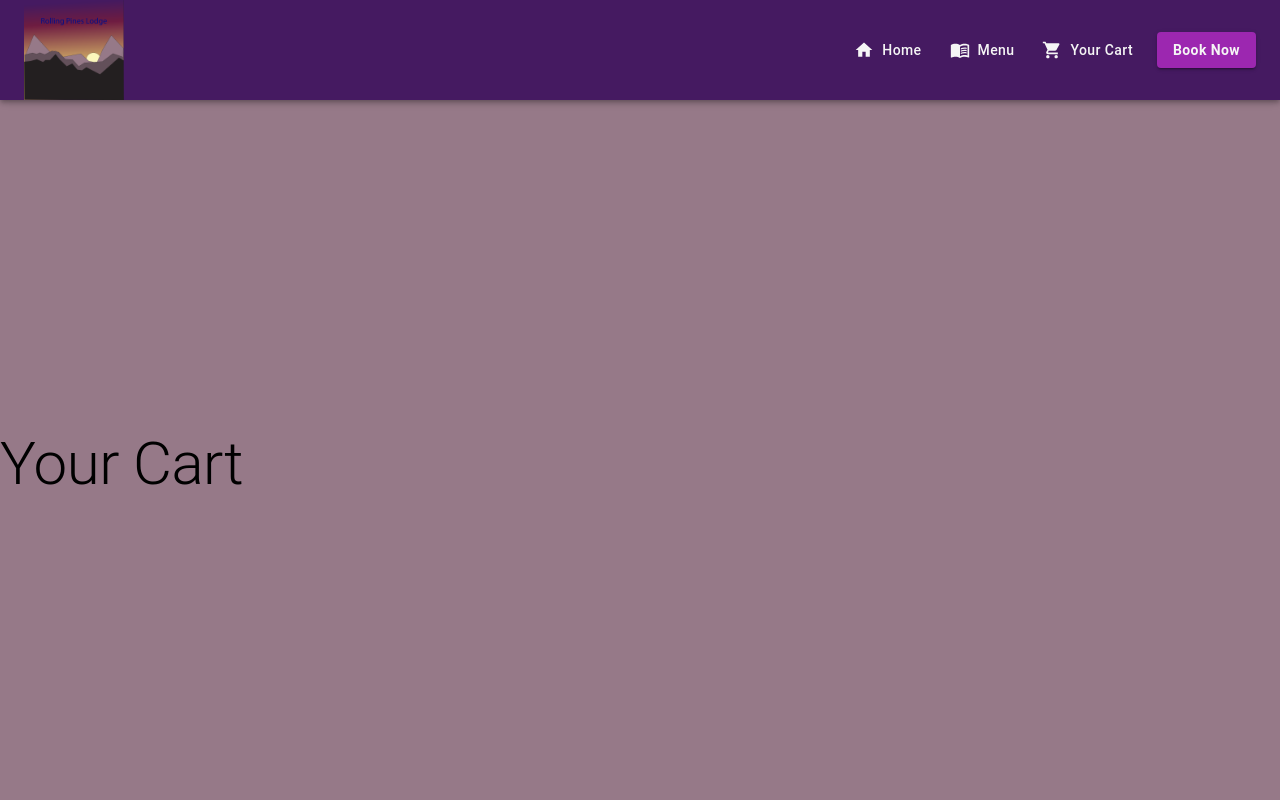
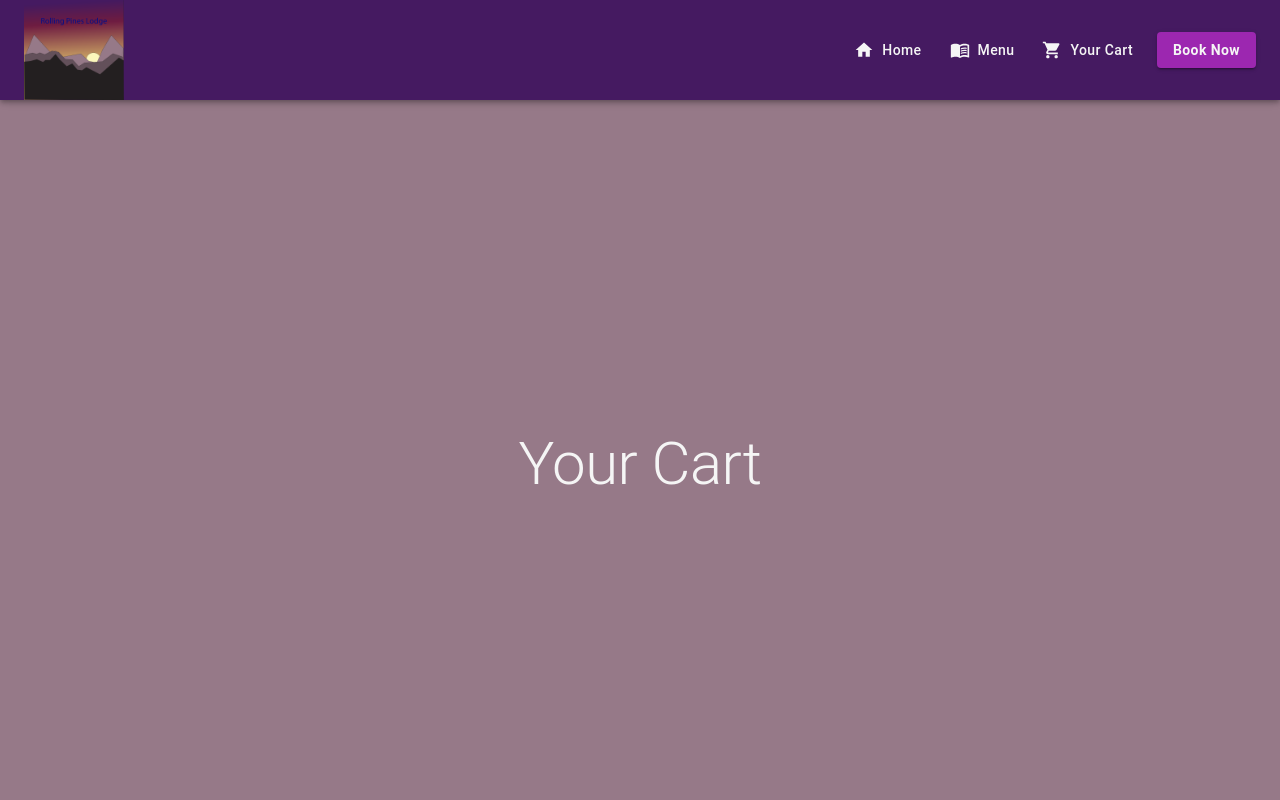
Before and after one commit to Harrison-Holt/rolling-pines-lodge, a React (Vite) app: page /cart in a window 1280 px wide. Shown: the top 800 px of the page. Built offline with nearby package versions, Linux system fonts and the light colour scheme.

Commit message:
Initial Commit

```diff
--- a/src/frontend/cart.jsx
+++ b/src/frontend/cart.jsx
@@ -65,7 +65,7 @@ const featuredDishes = [
         {/* Offset to prevent content from being hidden behind the AppBar */}
         <Toolbar />
 
-        <Box sx={{ display: 'flex', alignItems: 'center', height: '100vh', backgroundColor: '#967988'}}>
+        <Box sx={{ display: 'flex', flexDirection: 'column', justifyContent: 'space-around', alignItems: 'center', height: '100vh', backgroundColor: '#967988', color: '#f5f5f5'}}>
             <Typography variant='h2'>Your Cart</Typography>
         </Box>
 
```
